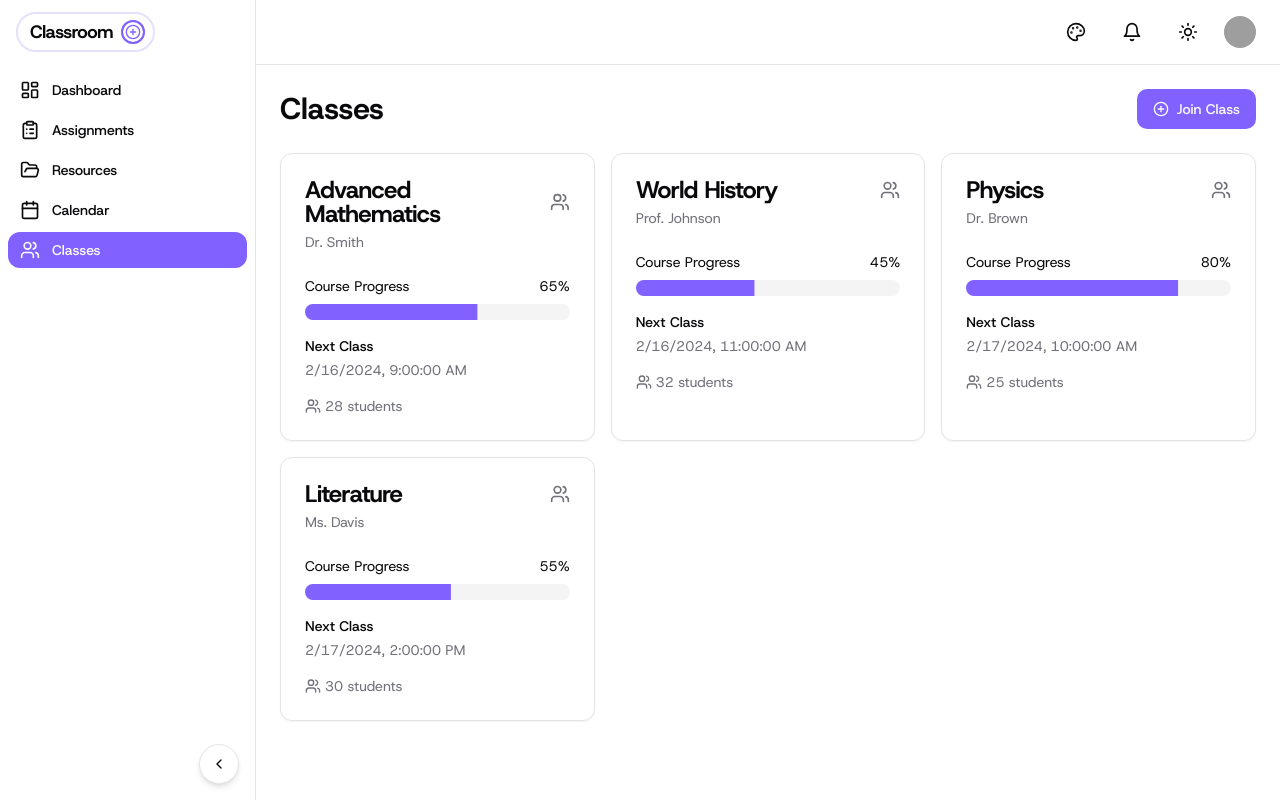
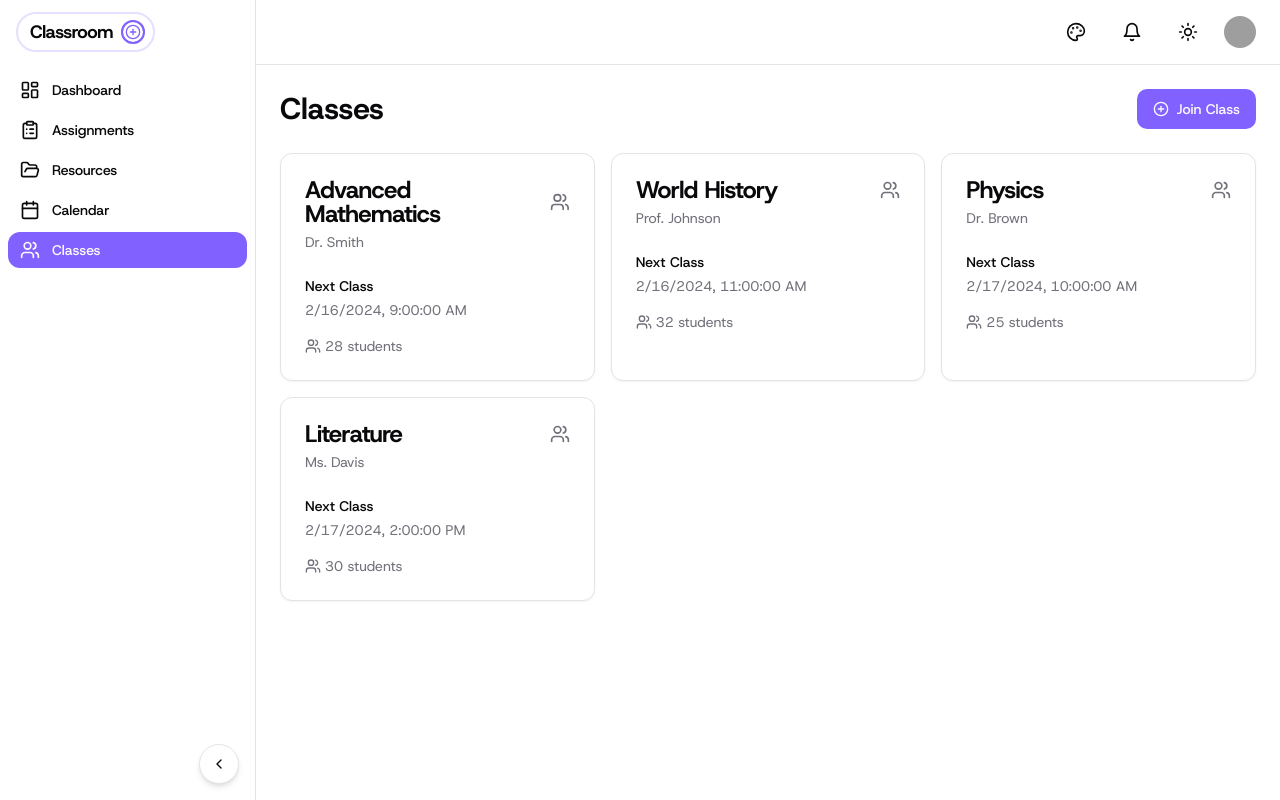
Before and after one commit to hanish-rishen/classroom-plus, a Next.js app: page /classes in a window 1280 px wide. Built offline with nearby package versions, Linux system fonts and the light colour scheme; grey boxes are pictures that could not be loaded.

Commit message:
removing progress

```diff
--- a/app/classes/page.tsx
+++ b/app/classes/page.tsx
@@ -2,7 +2,6 @@
 
 import { Card, CardContent, CardHeader, CardTitle } from '@/components/ui/card';
 import { Button } from '@/components/ui/button';
-import { Progress } from '@/components/ui/progress';
 import { PlusCircle, Users } from 'lucide-react';
 
 const classes = [
@@ -64,13 +63,6 @@ export default function ClassesPage() {
               </p>
             </CardHeader>
             <CardContent className="space-y-4">
-              <div className="space-y-2">
-                <div className="flex justify-between text-sm">
-                  <span>Course Progress</span>
-                  <span>{classItem.progress}%</span>
-                </div>
-                <Progress value={classItem.progress} />
-              </div>
               <div className="space-y-1">
                 <p className="text-sm font-medium">Next Class</p>
                 <p className="text-sm text-muted-foreground">
```
